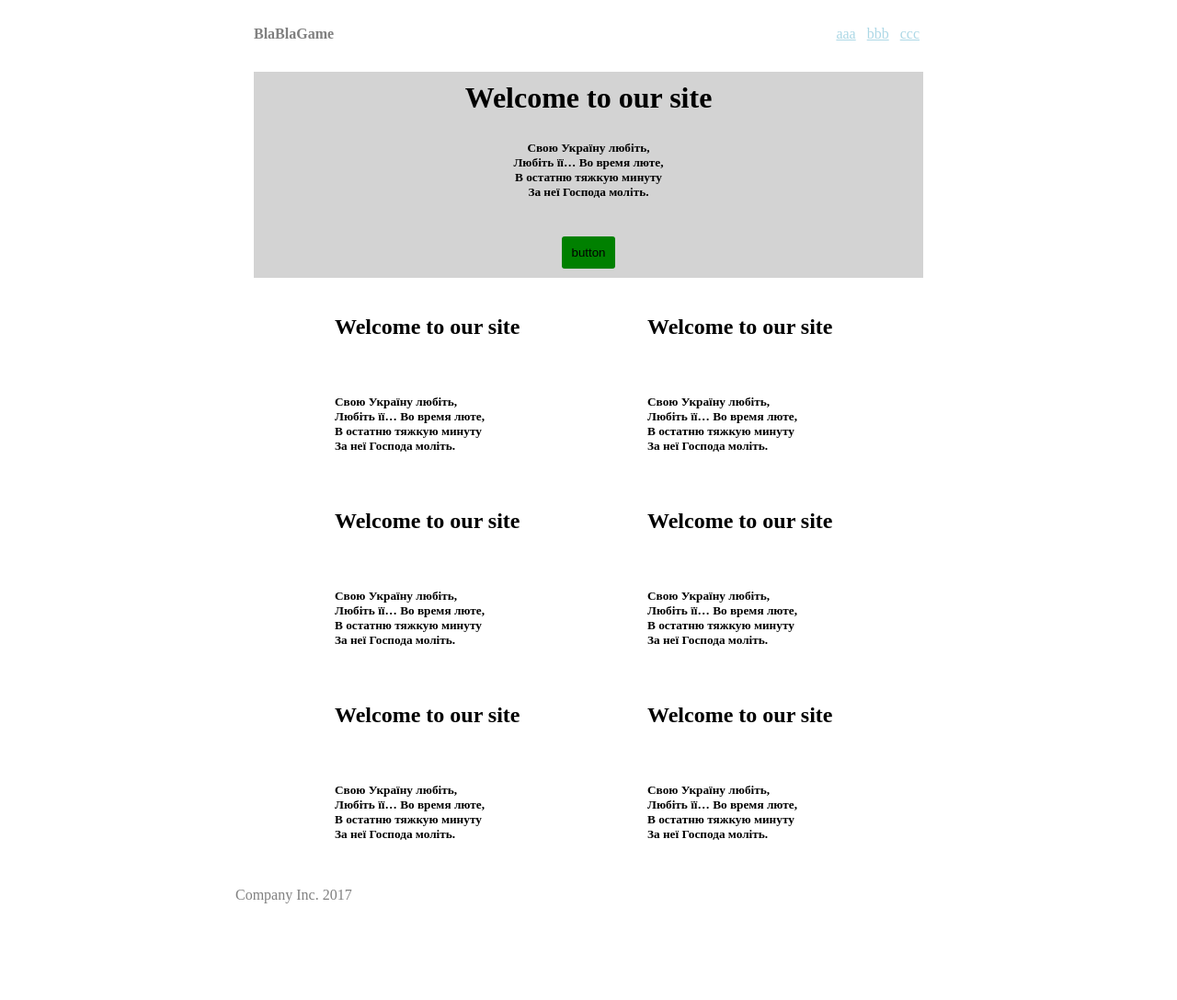
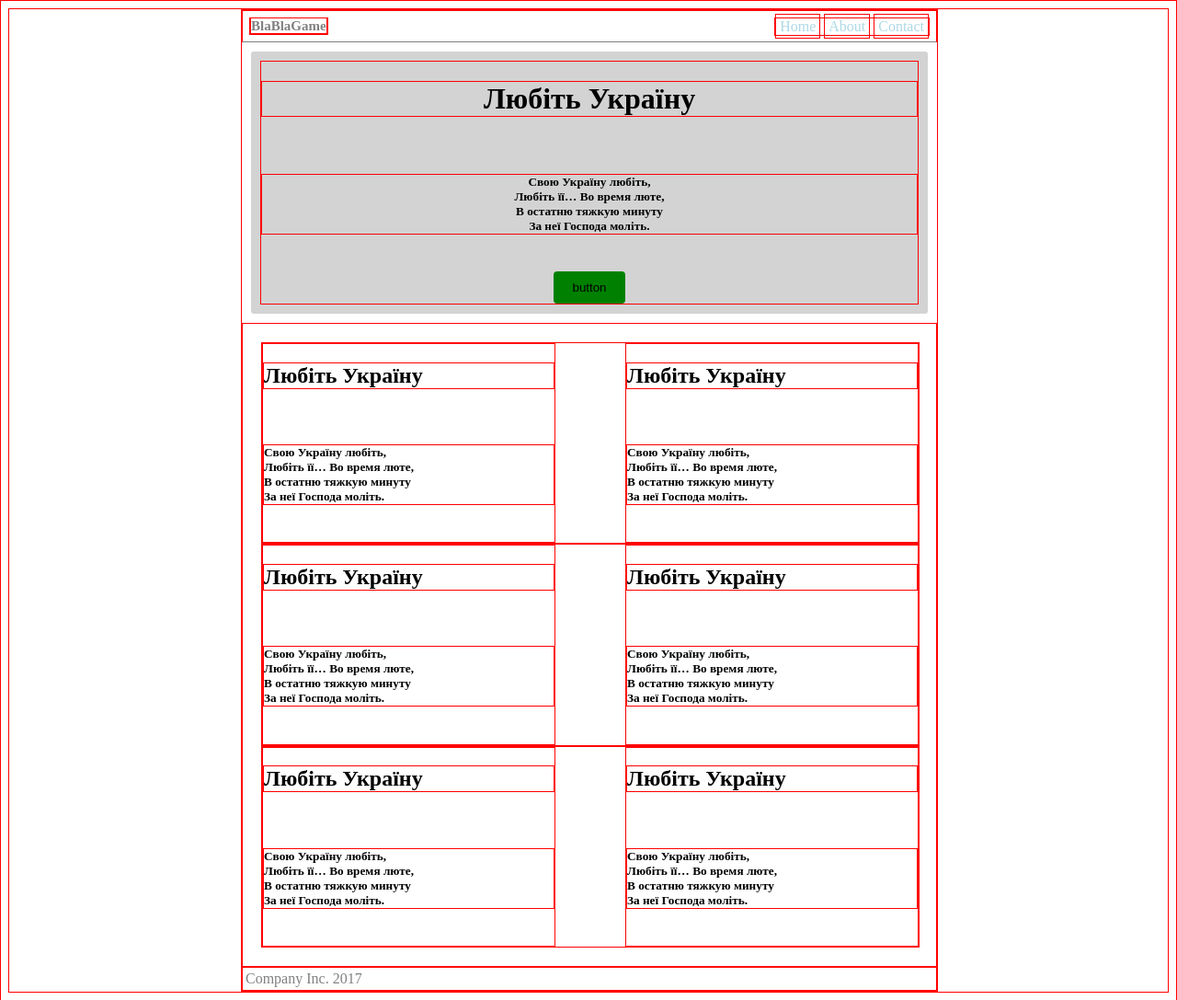
Before and after one commit to x6iBeHbx/artinovWebProject, a plain HTML site: page HomeWork3/index.html in a window 1280 px wide. Shown: the whole page at 92% size. Before the commit the page ends 982 px from the top, so only its background shows below. Drawn offline with Linux system fonts and the light colour scheme.

Commit message:
Home Work 3

```diff
--- a/HomeWork3/index.html
+++ b/HomeWork3/index.html
@@ -2,7 +2,7 @@
 <html>
 	<head>
 	 	<meta content="text/html; charset=UTF-8" http-equiv="Content-Type">
-		<title>Lessons3</title>
+		<title>HomeWork3</title>
 		<link rel="stylesheet" type="text/css" href="./style/style.css"/>
 	</head>
 	<body>
@@ -12,15 +12,15 @@
 						<b class="">BlaBlaGame</b>
 					</div>
 					<div class="navigation" align="right">
-					<a href="">aaa</a>
-					<a href="">bbb</a>
-					<a href="">ccc</a>
+						<a href="">Home</a>
+						<a href="">About</a>
+						<a href="">Contact</a>
 					</div>
 				</div>
 
 			<div class="context">
 				<div>
-					<h1>Welcome to our site</h1><br/>
+					<h1>Любіть Україну</h1><br/>
 					<h5>Свою Україну любіть,<br/>
 						Любіть її… Во время люте,<br/>
 						В остатню тяжкую минуту<br/>
@@ -32,7 +32,7 @@
 			<div class="sub-block">
 				<div class="row">
 					<div class="subheading">
-						<h2>Welcome to our site</h2><br/>
+						<h2>Любіть Україну</h2><br/>
 						<h5>Свою Україну любіть,<br/>
 							Любіть її… Во время люте,<br/>
 							В остатню тяжкую минуту<br/>
@@ -40,7 +40,7 @@
 						</h5><br/>
 					</div>
 					<div class="subheading">
-						<h2>Welcome to our site</h2><br/>
+						<h2>Любіть Україну</h2><br/>
 						<h5>Свою Україну любіть,<br/>
 							Любіть її… Во время люте,<br/>
 							В остатню тяжкую минуту<br/>
@@ -50,7 +50,7 @@
 				</div>
 				<div class="row">
 					<div class="subheading">
-						<h2>Welcome to our site</h2><br/>
+						<h2>Любіть Україну</h2><br/>
 						<h5>Свою Україну любіть,<br/>
 							Любіть її… Во время люте,<br/>
 							В остатню тяжкую минуту<br/>
@@ -58,7 +58,7 @@
 						</h5><br/>
 					</div>
 					<div class="subheading">
-					<h2>Welcome to our site</h2><br/>
+					<h2>Любіть Україну</h2><br/>
 					<h5>Свою Україну любіть,<br/>
 						Любіть її… Во время люте,<br/>
 						В остатню тяжкую минуту<br/>
@@ -67,7 +67,7 @@
 				</div>
 				<div class="row">
 					<div class="subheading">
-						<h2>Welcome to our site</h2><br/>
+						<h2>Любіть Україну</h2><br/>
 						<h5>Свою Україну любіть,<br/>
 							Любіть її… Во время люте,<br/>
 							В остатню тяжкую минуту<br/>
@@ -75,7 +75,7 @@
 						</h5><br/>
 					</div>
 					<div class="subheading">
-						<h2>Welcome to our site</h2><br/>
+						<h2>Любіть Україну</h2><br/>
 						<h5>Свою Україну любіть,<br/>
 							Любіть її… Во время люте,<br/>
 							В остатню тяжкую минуту<br/>
--- a/HomeWork3/style/style.css
+++ b/HomeWork3/style/style.css
@@ -1,15 +1,19 @@
+*{
+	border: 1px solid red;
+}
 .main{
 	width: 60%;
-	position: absolute;
-	left: 20%;
-	right: 20%;
+	margin-left: 20%;
+}
+.header{
+	padding: 7px;
+	border-bottom: 1px solid grey;
 }
 .header div {
 	display: inline-block;
-	margin: 20px;
 }
 .header .company{
-	float: left;
+	font-size: 15px;
 	color: grey;
 }
 .header .navigation {
@@ -17,50 +21,43 @@
 }
 .header .navigation a{
 	padding: 4px;
-	border-radius: 3px;
 	color: lightblue;
+	text-decoration: none;
 }
 .header .navigation a:hover{
 	color:  #FFFFFF;
 	background-color: blue;
-	border: 5px;
+	border-radius: 3px;
 }
 .context{
-	margin: 20px;
-	margin-top: 70px;
-	padding: 10px;
 	text-align:center;
 	background-color: lightgrey;
-	border-bottom: 1px;
-}
-.context h5{
-	margin-top: 10px;
-	text-align: center;
-}
-.context h1{
-	margin: 0;
-}
-.context h2{
-	text-align: center;
+	border-radius: 3px;
+	margin: 10px;
+	padding: 10px;
+	border: 5px;
 }
 .context-button{
 	background-color: green;
-	border-radius: 3px;
-	padding: 10px;
+	border-radius: 4px;
+	padding: 10px 20px;
 	border: none;
 }
 .sub-block{
-	margin: 8px;
+	padding: 20px;
 }
 .sub-block .row{
 	width: 100%;
-	margin-left: 100px;
 }
 .sub-block .row .subheading{
 	display: inline-block;
 	width: calc(50% - 40px);
 	margin: 0;
 }
+.sub-block .row .subheading:last-child{
+	float: right;
+}
 .footer{
+	padding: 3px;
 	color: grey;
 }
```
Lines whose indentation alone changed are shown as unchanged.
